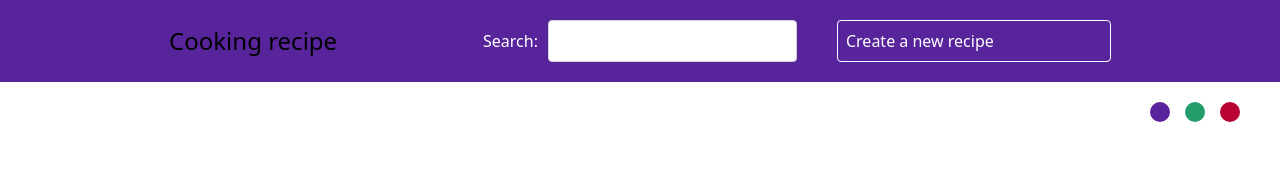
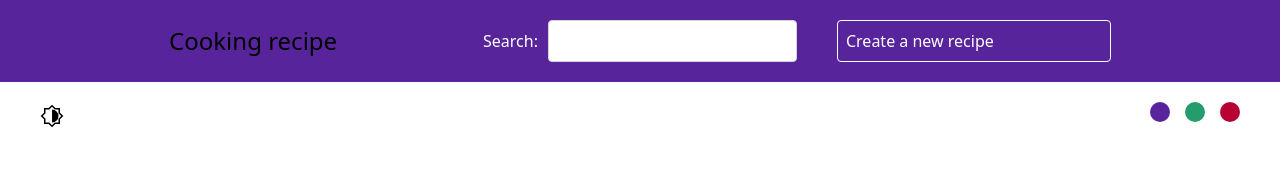
Before and after one commit to nisha-07/cooking-recipe, a React (Create React App) app in the folder cooking-recipe/: page / in a window 1280 px wide. Shown: the top 169 px of the page. Built offline with nearby package versions, Linux system fonts and the light colour scheme; data requests are answered from the project's data file.

Commit message:
CR: Dark and light mode styling

```diff
--- a/cooking-recipe/src/App.css
+++ b/cooking-recipe/src/App.css
@@ -0,0 +1,4 @@
+.dark {
+    background-color: black;
+    color: white;
+}
--- a/cooking-recipe/src/App.js
+++ b/cooking-recipe/src/App.js
@@ -8,10 +8,12 @@
 import Recipe from './pages/recipe/Recipe';
 import Search from './pages/search/Search';
 import ThemeSelector from './components/ThemeSelector/ThemeSelector';
+import useTheme from './hooks/useTheme';
 
 function App() {
+  const { mode } = useTheme()
   return (
-    <div>
+    <div className={mode}>
       <BrowserRouter>
         {/* this navbar component will be inside the browser router bcz we're using Link tag inside it */}
         <Navbar />
--- a/cooking-recipe/src/components/RecipeList/RecipeList.css
+++ b/cooking-recipe/src/components/RecipeList/RecipeList.css
@@ -11,6 +11,9 @@
     border-radius: 2px;
     max-width: 350px;
     box-shadow: 3px 3px 3px 3px #58249c;
+}
+.recipe-card .dark {
+    color: white;
 }
 
 .recipe-card:hover {
--- a/cooking-recipe/src/components/RecipeList/RecipeList.js
+++ b/cooking-recipe/src/components/RecipeList/RecipeList.js
@@ -1,12 +1,15 @@
 import './RecipeList.css';
 
 import { Link } from "react-router-dom"
+import useTheme from '../../hooks/useTheme';
 
 const RecipeList = ({ recipes }) => {
+    const { mode } = useTheme()
+
     return (
         <div className='recipe-list'>
             {recipes && recipes.map((recipe => (
-                <div key={recipe.id} className="recipe-card">
+                <div key={recipe.id} className={`recipe-card ${mode}`}>
                     <h4>{recipe.title}</h4>
                     <p>{recipe.cookingTime}</p>
                     <p>{recipe.ingredients}</p>
--- a/cooking-recipe/src/components/ThemeSelector/ThemeSelector.css
+++ b/cooking-recipe/src/components/ThemeSelector/ThemeSelector.css
@@ -13,3 +13,13 @@
     margin-left: 15px;
     border-radius: 50%;
   }
+
+  .mode-toggle {
+    margin-right: auto;
+  }
+
+  .mode-toggle img {
+    width: 24px;
+    height: 24px;
+    cursor: pointer;
+  }
--- a/cooking-recipe/src/components/ThemeSelector/ThemeSelector.js
+++ b/cooking-recipe/src/components/ThemeSelector/ThemeSelector.js
@@ -1,13 +1,24 @@
 import "./ThemeSelector.css"
 
+import modeIcon from "../../assets/mode-icon.svg"
 import useTheme from "../../hooks/useTheme";
 
 const ThemeSelector = () => {
-    const { changeColor } = useTheme()
+    const { changeColor, changeMode, mode } = useTheme()
     const themeColors = ['#58249c', '#249c6b', '#b70233'];
 
+    const toggleMode = () => {
+        changeMode(mode === "dark" ? "light" : "dark")
+    }
+    console.log(mode)
     return (
         <div className="theme-selector">
+            <div className="mode-toggle">
+                <img src={modeIcon}
+                    onClick={toggleMode}
+                    alt="mode"
+                    style={{ filter: mode === "dark" ? "invert(90%)" : "invert(0%)" }} />
+            </div>
             <div className="theme-buttons">
                 {themeColors && themeColors.map((color, index) => (
                     <div key={index} onClick={() => changeColor(color)} style={{ background: color }}>
--- a/cooking-recipe/src/context/ThemeContext.js
+++ b/cooking-recipe/src/context/ThemeContext.js
@@ -7,6 +7,8 @@
     switch (action.type) {
         case "CHANGE_COLOR":
             return { ...state, color: action.payload }
+        case "CHANGE_MODE":
+            return { ...state, mode: action.payload }
         default:
             return state
     }
@@ -16,14 +18,19 @@
 
     const [state, dispatch] = useReducer(themeReducer, {
         color: "#58249c",
+        mode: "light",
     })
 
     const changeColor = (color) => {
         dispatch({ type: "CHANGE_COLOR", payload: color })
     }
 
+    const changeMode = (mode) => {
+        dispatch({ type: "CHANGE_MODE", payload: mode })
+    }
+
     return (
-        <ThemeContext.Provider value={{ ...state, changeColor }}>
+        <ThemeContext.Provider value={{ ...state, changeColor, changeMode }}>
             {children}
         </ThemeContext.Provider>
     )
```
Also changed, not shown: cooking-recipe/src/assets/mode-icon.svg (added).
